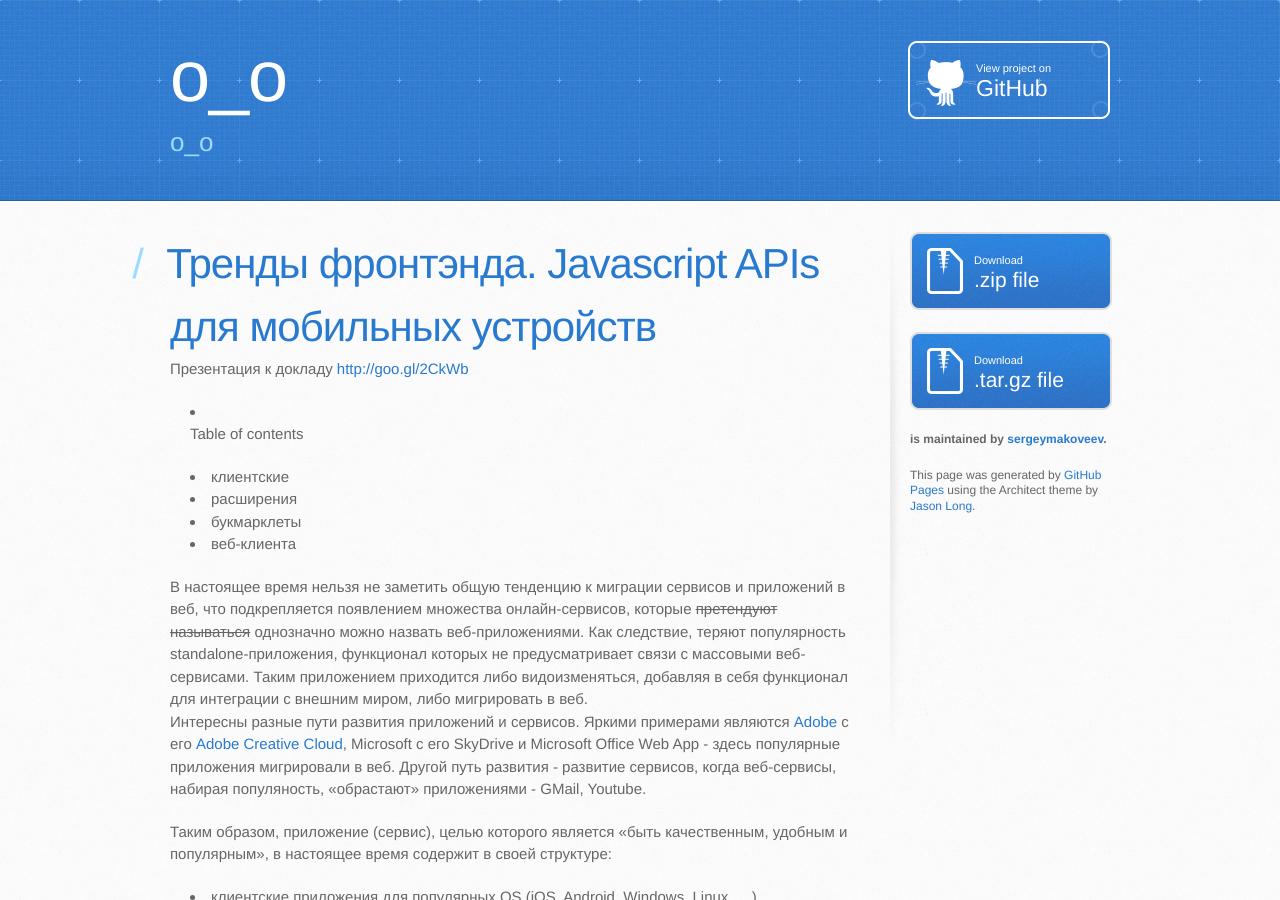
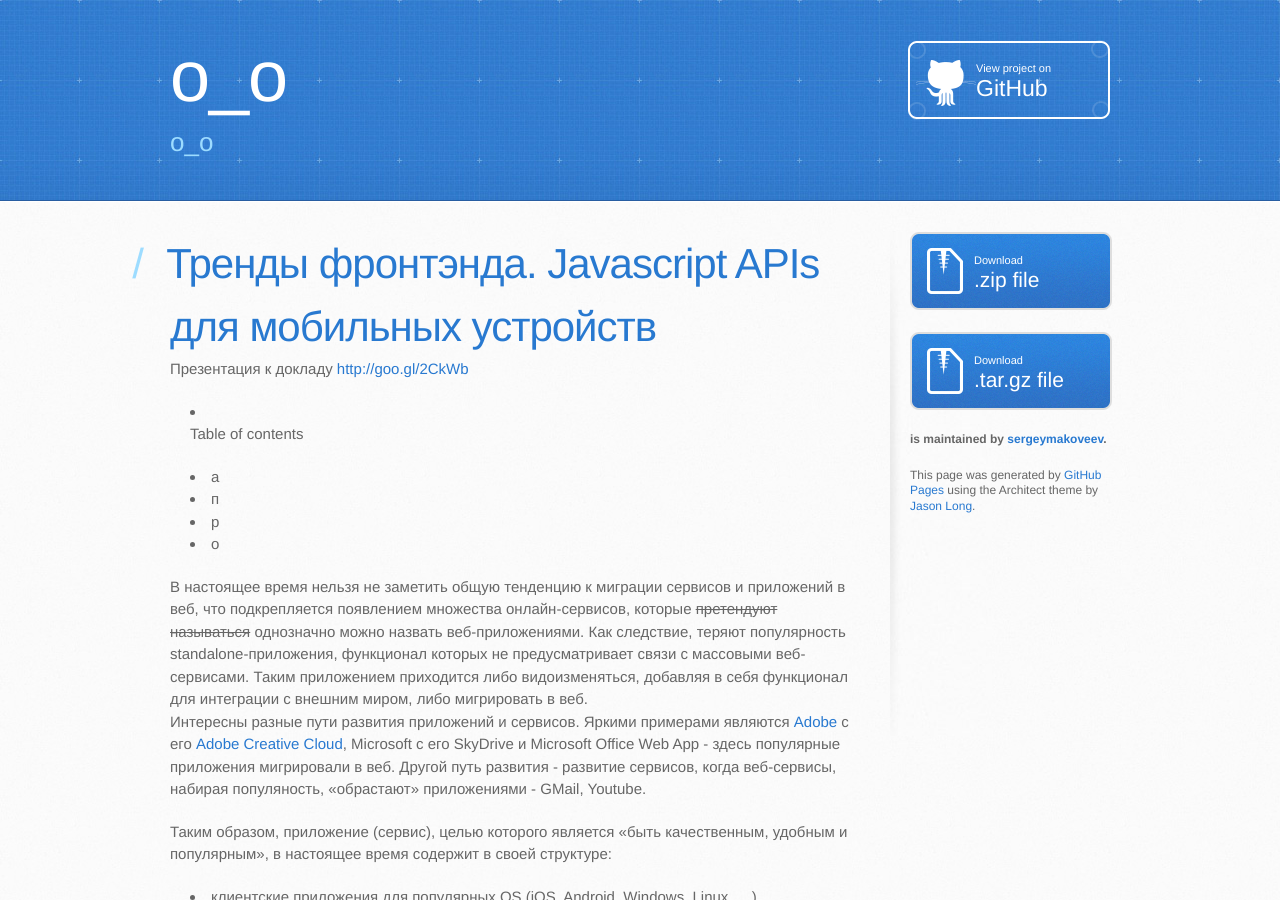
Before and after one commit to sergeymakoveev/sergeymakoveev.github.com, a Jekyll site: the page built from _posts/2013-01-16-frontend-trends.md, in a window 1280 px wide and 900 px high. Built offline with Jekyll 4.4.1, drawn with Linux system fonts in a browser that asks for light colours; nearby versions of some CDN libraries; some web fonts are replaced.

Commit message:
[edit] _posts/2013-01-16-frontend-trends.md

```diff
--- a/_posts/2013-01-16-frontend-trends.md
+++ b/_posts/2013-01-16-frontend-trends.md
@@ -16,10 +16,10 @@ tags: [js, api, js api, frontend, html, interface, mdn, mozilla, w3c]
 * Table of contents
   {:toc}
 
-* клиентские
-* расширения
-* букмарклеты
-* веб-клиента
+* а
+* п
+* р
+* о
 
 В настоящее время нельзя не заметить общую тенденцию к миграции сервисов и приложений в веб, что подкрепляется появлением множества онлайн-сервисов, которые <s>претендуют называться</s> однозначно можно назвать веб-приложениями. Как следствие, теряют популярность standalone-приложения, функционал которых не предусматривает связи с массовыми веб-сервисами. Таким приложением приходится либо видоизменяться, добавляя в себя функционал для интеграции с внешним миром, либо мигрировать в веб.
 Интересны разные пути развития приложений и сервисов. Яркими примерами являются [Adobe][] с его [Adobe Creative Cloud][], Microsoft с его SkyDrive и Microsoft Office Web App - здесь популярные приложения мигрировали в веб. Другой путь развития - развитие сервисов, когда веб-сервисы, набирая популяность, «обрастают» приложениями - GMail, Youtube.
```
